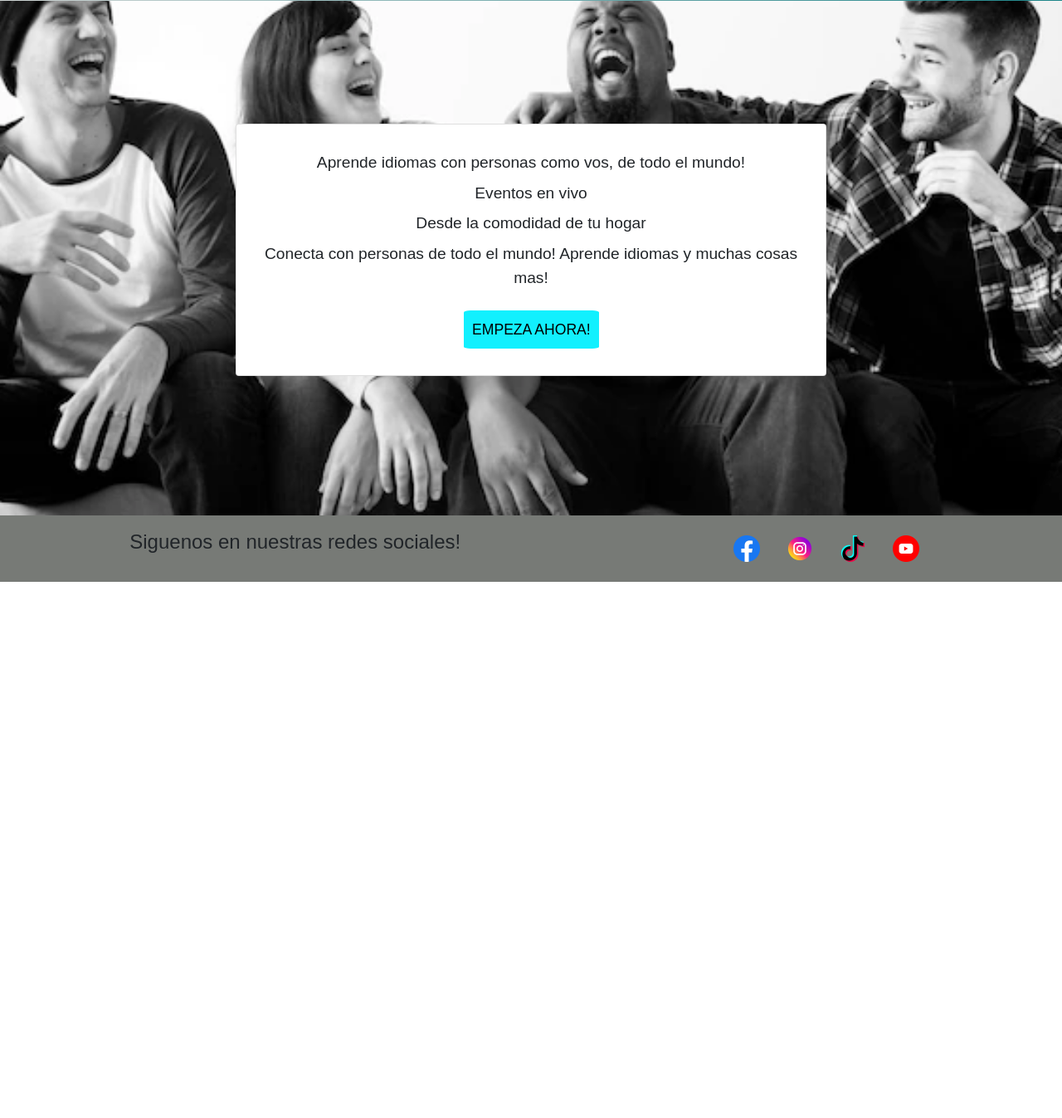
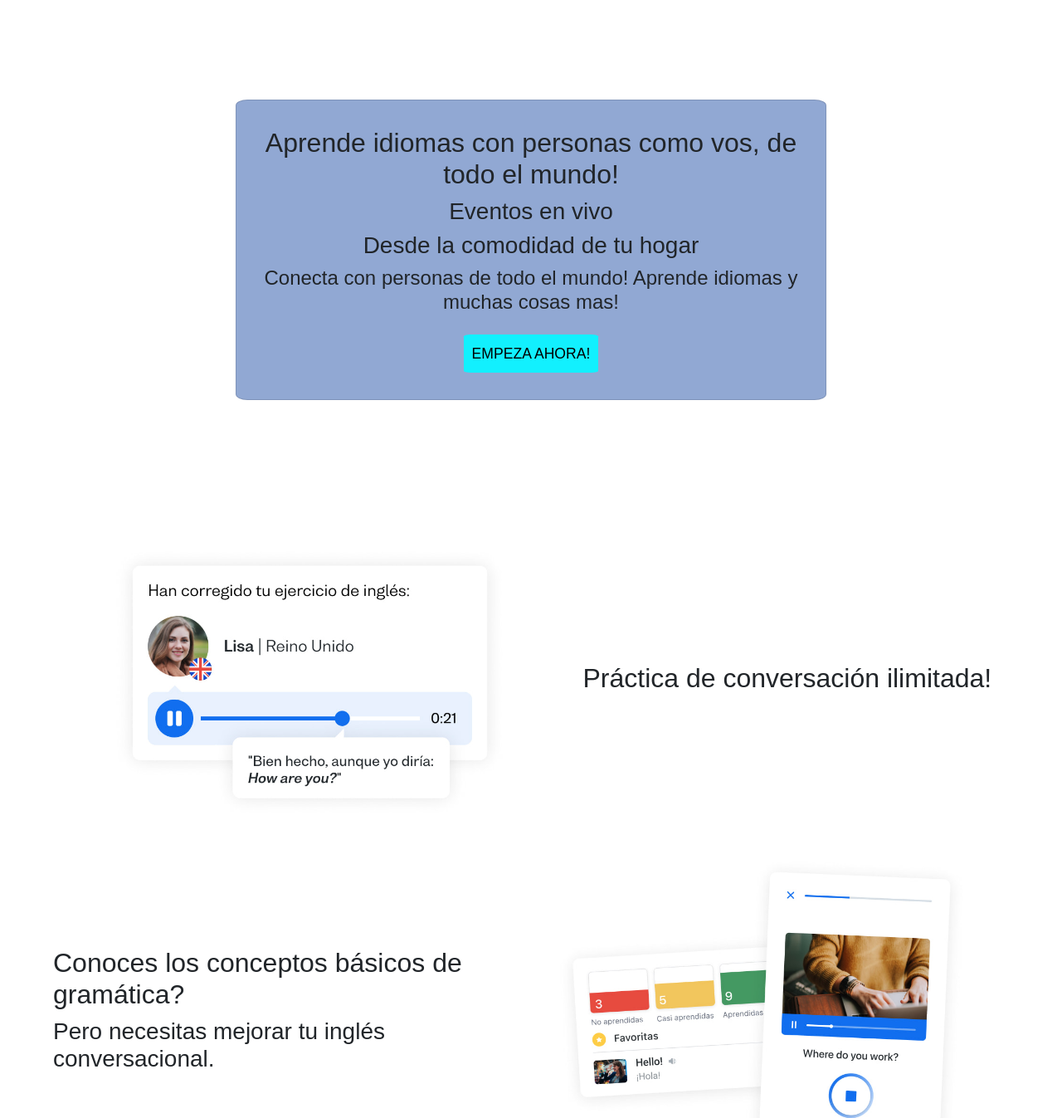
Before and after one commit to nsrurp/connect-srur, a website: page index.html in a window 1280 px wide. Shown: the part 99-1446 px from the top of the page at 83% size. Before the commit the page ends 800 px from the top, so only its background shows below. Drawn offline with nearby package versions, Linux system fonts and the light colour scheme.

Commit message:
entrega final

```diff
--- a/index.html
+++ b/index.html
@@ -8,8 +8,8 @@
   <meta name="description" content="plataforma de aprendizaje de idiomas, practica con personas de todo el mundo, aprende con ellos y ensenales mientras se conocen y divierten!">
   <title>Connect</title>
   <link rel="shortcut icon" href="favicon.ico" type="image/x-icon">
+  <link href="https://cdn.jsdelivr.net/npm/bootstrap@5.1.3/dist/css/bootstrap.min.css" rel="stylesheet" integrity="sha384-1BmE4kWBq78iYhFldvKuhfTAU6auU8tT94WrHftjDbrCEXSU1oBoqyl2QvZ6jIW3" crossorigin="anonymous">
   <link rel="stylesheet" href="style.css">
-  <link href="https://cdn.jsdelivr.net/npm/bootstrap@5.1.3/dist/css/bootstrap.min.css" rel="stylesheet" integrity="sha384-1BmE4kWBq78iYhFldvKuhfTAU6auU8tT94WrHftjDbrCEXSU1oBoqyl2QvZ6jIW3" crossorigin="anonymous">
   <script src="https://kit.fontawesome.com/c6f2a4b026.js" crossorigin="anonymous"></script>
 </head>
 <body>
@@ -41,14 +41,40 @@
       </div>
     </nav>
   </header>
-    <main class='grid-index'>
-      <div class="grid-item card">
-        <p>Aprende idiomas con personas como vos, de todo el mundo!</p>
-        <p>Eventos en vivo</p>
-        <p>Desde la comodidad de tu hogar</p>
-        <p>Conecta con personas de todo el mundo! Aprende idiomas y muchas cosas mas!</p>
-        <a href="como_empezar.html" class="button">EMPEZA AHORA!</a>
-      </div>
+    <main>
+      <div>
+        <div class='grid-index'>
+          <div class="grid-item card">
+            <h2>Aprende idiomas con personas como vos, de todo el mundo!</h2>
+            <h3>Eventos en vivo</h3>
+            <h3>Desde la comodidad de tu hogar</h3>
+            <h4>Conecta con personas de todo el mundo! Aprende idiomas y muchas cosas mas!</h4>
+            <a href="como_empezar.html" class="button">EMPEZA AHORA!</a>
+          </div>
+        </div>
+        <div class="columnas-index">
+          <div class="index-filas">
+            <img src="./imagenes/learn-together-es.jpg" alt="aprendiendo juntos">
+            <div>
+              <h2>Práctica de conversación ilimitada!</h2>
+            </div>
+          </div>
+          <div class="index-filas">
+            <div>
+              <h2>Conoces los conceptos básicos de gramática?</h2>
+              <h3>Pero necesitas mejorar tu inglés conversacional.</h3>
+            </div>
+            <img src="./imagenes/learn-effectively-es.jpg" alt="imagen de personas">
+          </div>
+          <div class="index-filas">
+            <img src="./imagenes/learn-real-people-es.jpg" alt="personas hablando">
+            <div>
+              <h2>Quieres entender a los hablantes nativos y diferentes acentos?</h2>
+              <h3>Te preparas para un viaje, examen o entrevista.</h3>
+              <h4> Necesitas saber inglés para comunicarte en el trabajo.</h4>
+            </div>
+          </div>
+        </div>
     </main>
   <footer>
     <p>Siguenos en nuestras redes sociales!</p>
--- a/scss/components/_contacto.scss
+++ b/scss/components/_contacto.scss
@@ -4,3 +4,7 @@
 .form{
     padding-top: 12px;
 }
+.card-body{
+    min-height: calc(80vh - 7rem);
+    margin: 3.5rem;
+}
--- a/scss/components/_sobre_nosotros.scss
+++ b/scss/components/_sobre_nosotros.scss
@@ -7,3 +7,23 @@
     border-radius: 5%;
     font-size: 1.1rem;
 }
+.par{
+    margin-top: 4rem;
+    margin-left: 4rem;
+  }
+
+  .button{
+    animation: pulsacion 1s ease-in-out infinite;
+  }
+
+  .card{
+    animation: aparecer-desde-arriba ease-out 2s 1;
+  }
+  .nav-link{
+    margin: 1rem;
+  }
+
+  .sobrenosotros-card{
+    min-height: calc(80vh - 7rem);
+    margin: 3.5rem;
+  }
--- a/style.css
+++ b/style.css
@@ -17,13 +17,6 @@ button,
   border-radius: 5%;
   font-size: 1.1rem;
 }
-body{
-  background-image: url("imagenes/imagen_de_fondo.jpg");
-  background-repeat: no-repeat;
-  background-attachment: fixed;
-  background-size: cover;
-  background-position: center;
-}
 
 footer{
   width: 100vw;
@@ -31,8 +24,6 @@ footer{
   display: flex;
   justify-content: space-around;
   align-items: center;
-  position: absolute;
-  bottom: 0;
   background-color: #777a76;
 }
 footer p{
@@ -49,6 +40,7 @@ p{
   justify-content: space-between;
   align-items: center;
   padding: 0;
+  height: 10vh;
 }
 .container-fluid{
   float: left;
@@ -107,14 +99,34 @@ header ul{
   grid-template-columns: 0.4fr 1fr 0.4fr;
   height: 80vh;
 }
+.columnas-index{
+  width: 90vw;
+  margin: auto;
+}
+
+.index-filas{
+  display: flex;
+  justify-content:space-around;
+  align-items: center;
+  width: 100%;
+  grid-column-start: 1;
+  grid-column-end: 3;
+}
+
+.index-filas img{
+  width: 50%;
+}
+.card-container{
+  min-height: calc(80vh - 7rem);
+  margin: 3.5rem;
+}
 
 .card{
   display: flex;
   flex-direction: column;
   justify-content: space-evenly;
   align-items: center;
-  background-color: white;
-  margin: 3.5rem;
+  background-color: rgb(145, 168, 211);
   border-radius: 5%;
   opacity: 1;
   padding: 2rem;
@@ -125,6 +137,7 @@ header ul{
   margin: auto;
   text-align: center;
   border-radius: 2%;
+
 }
 
 .grid-item p{
@@ -139,8 +152,7 @@ header ul{
 .grid-container{
   width: 60vw;
   height: 60vh;
-  margin: auto;
-  margin-top: 10vh;
+  margin: 10vh auto;
   display: grid;
   grid-template-columns: 1fr 1fr;
   grid-template-rows: 1fr 1fr;
@@ -150,20 +162,14 @@ header ul{
   width: 48px;
 }
 /*sobre_nostros*/
-.par{
-  margin-top: 4rem;
-  margin-left: 4rem;
+.sobrenosotros-card{
+  min-height: calc(80vh - 7rem);
+  margin: 3.5rem;
 }
-
-.button{
-  animation: pulsacion 1s ease-in-out infinite;
-}
-
-.card{
-  animation: aparecer-desde-arriba ease-out 2s 1;
-}
-.nav-link{
-  margin: 1rem;
+/*contacto*/
+.contacto-card{
+  min-height: calc(80vh - 7rem);
+  margin: 3.5rem;
 }
 @keyframes pulsacion {
   0% {
```
Also changed, not shown: como_empezar.html (+7 -2 lines), contacto.html (+5 -2 lines), idiomas.html (+0 -1 lines), sobre_nosotros.html (+6 -2 lines), imagenes/images.jpg (added), imagenes/learn-effectively-es.jpg (added), imagenes/learn-real-people-es.jpg (added), imagenes/learn-together-es.jpg (added), imagenes/portada.webp (added).
